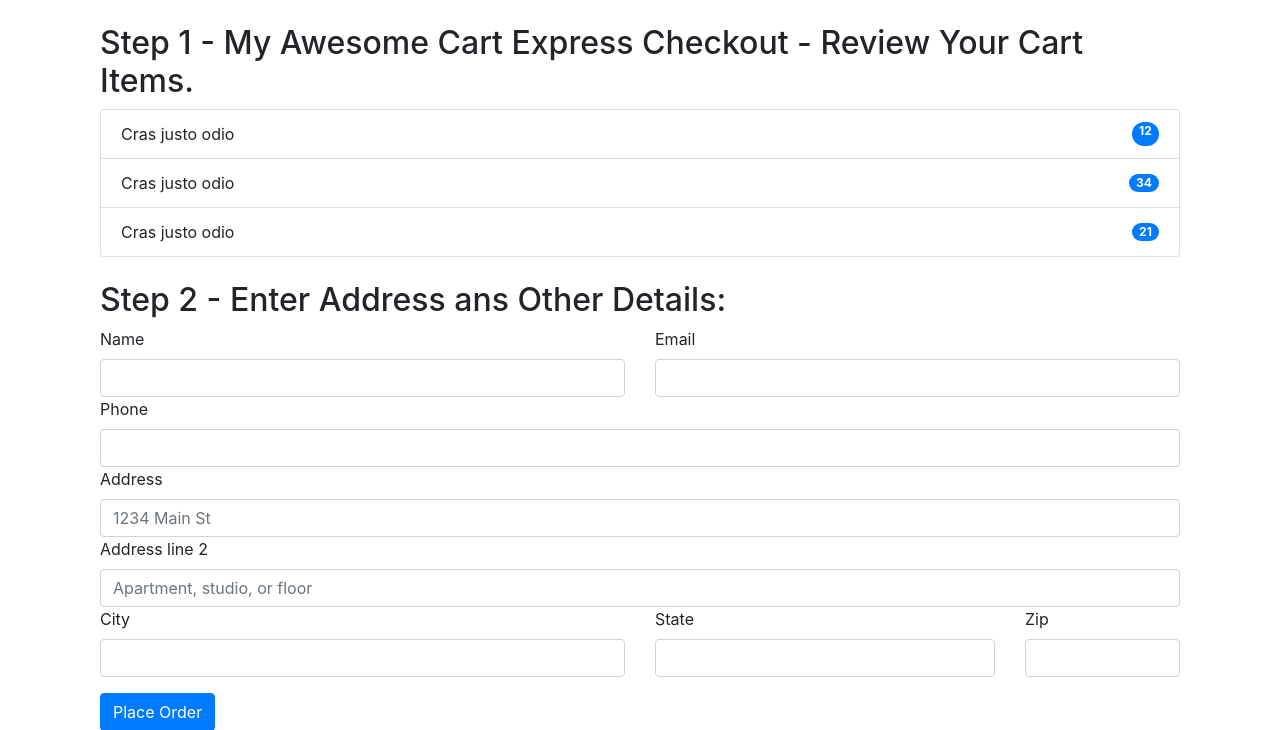
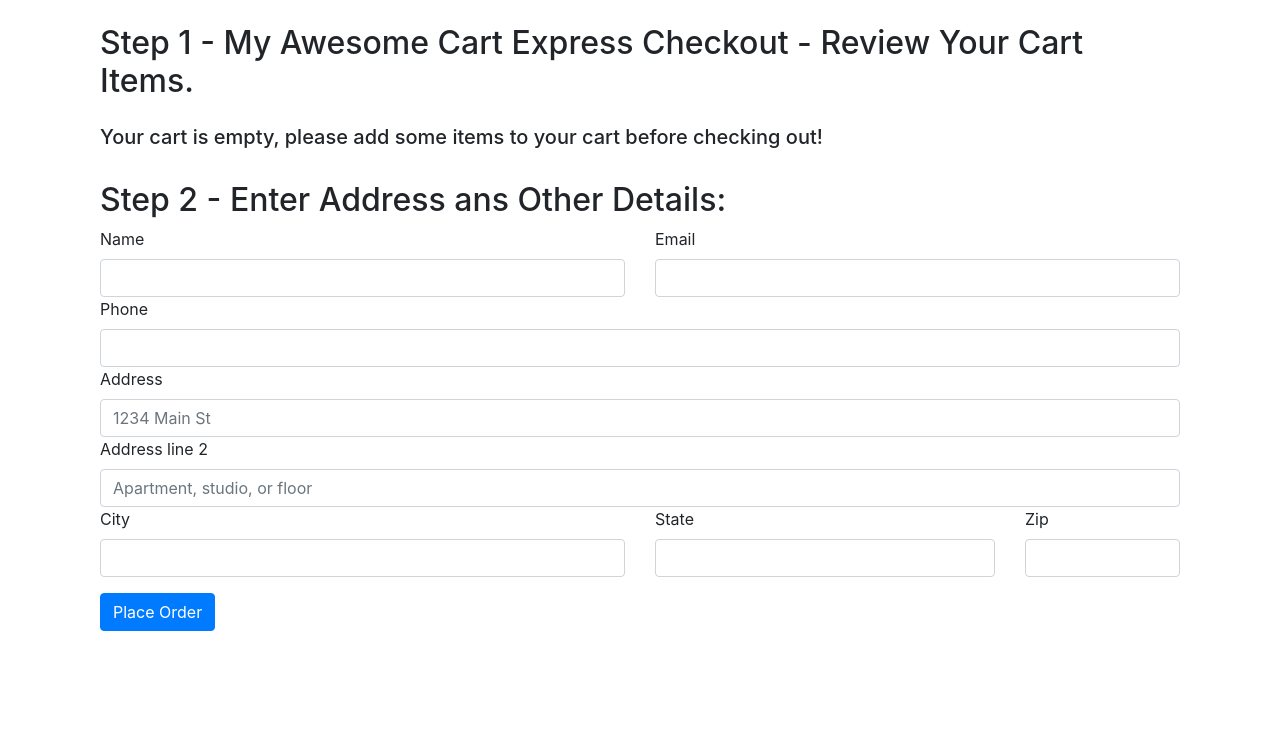
Before and after one commit to Aanchal-kumari-R/Django_Ecommerce, a Django app: page /shop/checkout/ in a window 1280 px wide. Shown: the part 56-786 px from the top of the page. After the commit the page ends 687 px from the top, so only its background shows below. Run offline with Django 5.2, Linux system fonts and the light colour scheme; some libraries are stand-ins or nearby versions.

Commit message:
Adding items on checkout page.

```diff
--- a/Shop/templates/shop/checkout.html
+++ b/Shop/templates/shop/checkout.html
@@ -6,17 +6,8 @@
 <div class="container">
     <div class="col my-4">
     <h2>Step 1 - My Awesome Cart Express Checkout - Review Your Cart Items.</h2>
-    <div id="items">
-        <ul class = 'list-group'>
-            <li class='list-group-item d-flex justify-content-between aling-items-center'>Cras justo odio
-                <span class="badge badge-primary badge-pill">12</span>
-            </li>
-            <li class='list-group-item d-flex justify-content-between align-items-center'>Cras justo odio
-                <span class="badge badge-primary badge-pill">34</span>
-            </li>
-            <li class='list-group-item d-flex justify-content-between align-items-center'>Cras justo odio
-                <span class= "badge badge-primary badge-pill">21</span>
-            </li>
+    <div class='mt-4'>
+        <ul class = 'list-group' id="items">
         </ul>
     </div>
 </div>
@@ -64,3 +55,33 @@
 </div>
 
 {% endblock %}
+
+{% block js %}
+<script>
+    if(localStorage.getItem('cart')==null){
+        var cart = {};
+    }
+    else{
+        cart = JSON.parse(localStorage.getItem('cart'));
+    }
+console.log(cart);
+var sum = 0;
+if($.isEmptyObject(cart)){
+  mystr = `<h5> Your cart is empty, please add some items to your cart before checking out!</h5>`;
+  $('#items').append(mystr);
+}
+else{
+for(item in cart){
+    let name = cart[item][1];
+    let qty = cart[item][0];
+    sum = sum + qty;
+    mystr = ` <li class='list-group-item d-flex justify-content-between aling-items-center'>${name}
+                <span class="badge badge-primary badge-pill">${qty}</span>
+            </li>`;
+    $('#items').append(mystr);
+    }
+}
+document.getElementById('cart').innerHTML = sum;
+</script>
+
+{% endblock  %}
```
Also changed, not shown: Shop/templates/shop/index.html (+12 -10 lines).
